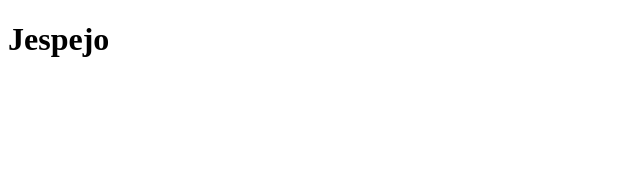
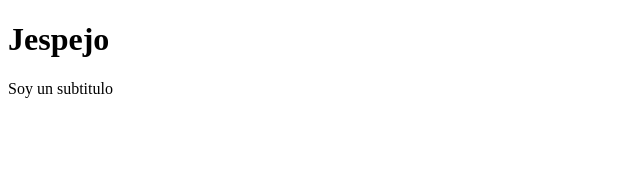
Before and after one commit to jespejo-run-dev/counter-app, a React (Vite) app: page / in a window 1280 px wide. Shown: the top 170 px of the page, without its empty margins (0-640 px from the left). Built offline with nearby package versions, Linux system fonts and the light colour scheme.

Commit message:
Retornar elementos en el componente - Fragment

```diff
--- a/src/FirstApp.jsx
+++ b/src/FirstApp.jsx
@@ -1,5 +1,8 @@
 export const FristApp = () => {
     return (
-        <h1>Jespejo</h1>
+        <>
+            <h1>Jespejo</h1>
+            <p>Soy un subtitulo </p>
+        </>
     )
 }
```
